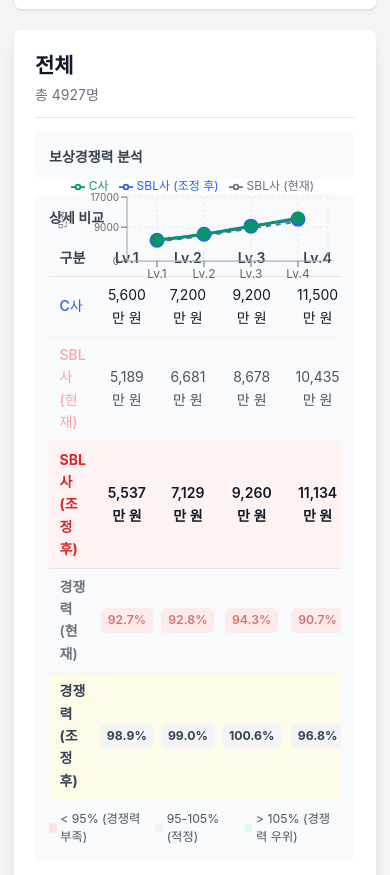
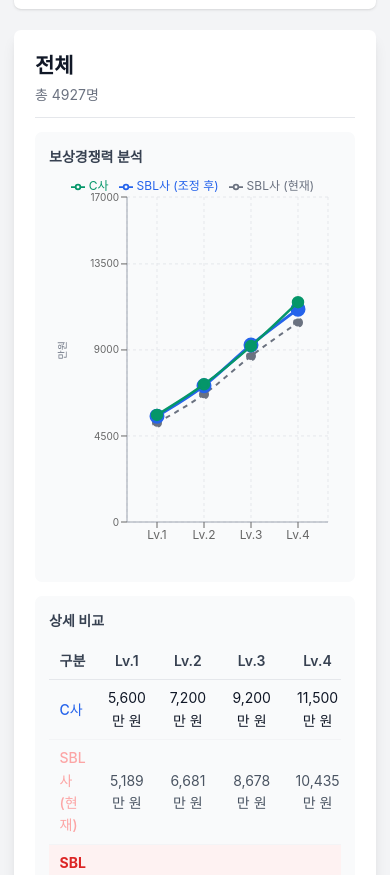
Before and after one commit to haans-kim/WageDashboard2, a Next.js app: page /bands in a window 390 px wide. Shown: the part 860-1735 px from the top of the page. Built offline with nearby package versions, Linux system fonts and the light colour scheme.

Commit message:
Fix: Pay Band 차트와 테이블 겹침 문제 해결
- ResponsiveContainer를 aspect ratio에서 고정 높이(400px)로 변경
- 최소 높이 350px 설정
- 차트 컨테이너에 min-height 450px 적용하여 충분한 공간 확보

```diff
--- a/src/components/band/PayBandCard.tsx
+++ b/src/components/band/PayBandCard.tsx
@@ -146,7 +146,7 @@
         {/* 좌측: 차트와 테이블 - 더 넓게 */}
         <div className="xl:col-span-8 space-y-4">
           {/* 꺾은선 차트 */}
-          <div className="p-2 bg-gray-50 rounded-lg">
+          <div className="p-2 bg-gray-50 rounded-lg min-h-[450px]">
             <h4 className="text-base font-semibold text-gray-700 mb-1 px-2 pt-2">보상경쟁력 분석</h4>
             <PayBandLineChart
               key={`chart-${baseUpRate}-${additionalRate}-${JSON.stringify(meritMultipliers)}`}
--- a/src/components/band/PayBandLineChart.tsx
+++ b/src/components/band/PayBandLineChart.tsx
@@ -81,7 +81,7 @@
 
   return (
     <div className="w-full">
-      <ResponsiveContainer width="100%" aspect={2.2}>
+      <ResponsiveContainer width="100%" height={400} minHeight={350}>
         <LineChart
           data={data}
           margin={{ top: 5, right: 20, left: 25, bottom: 20 }}
```
